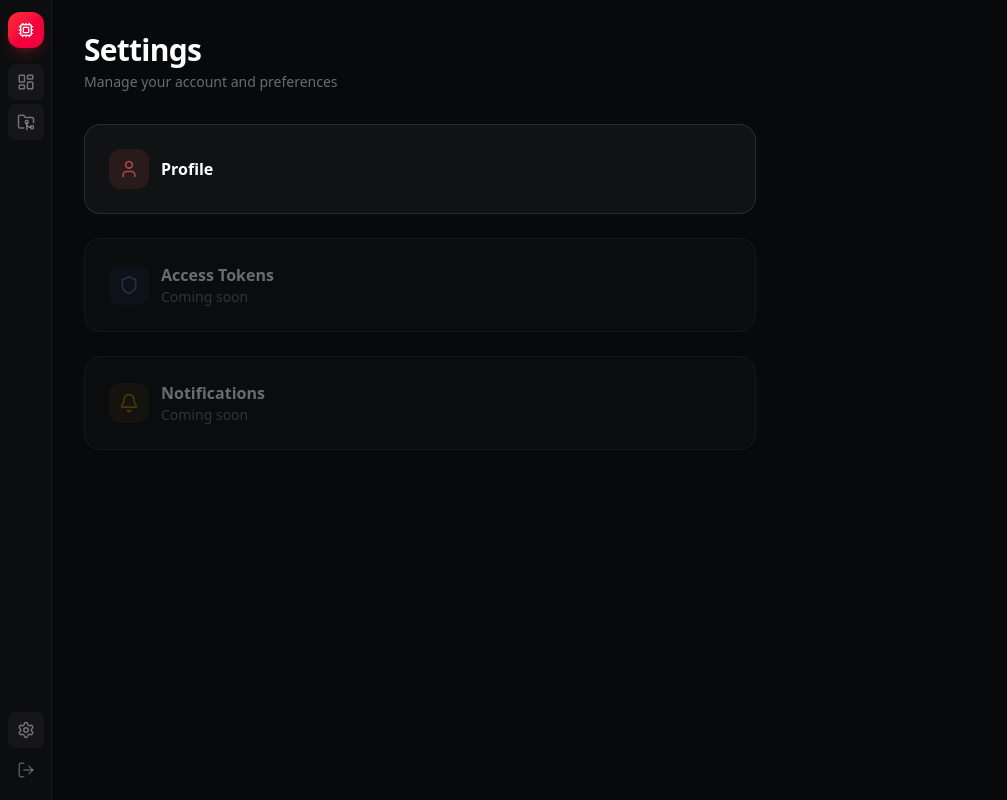
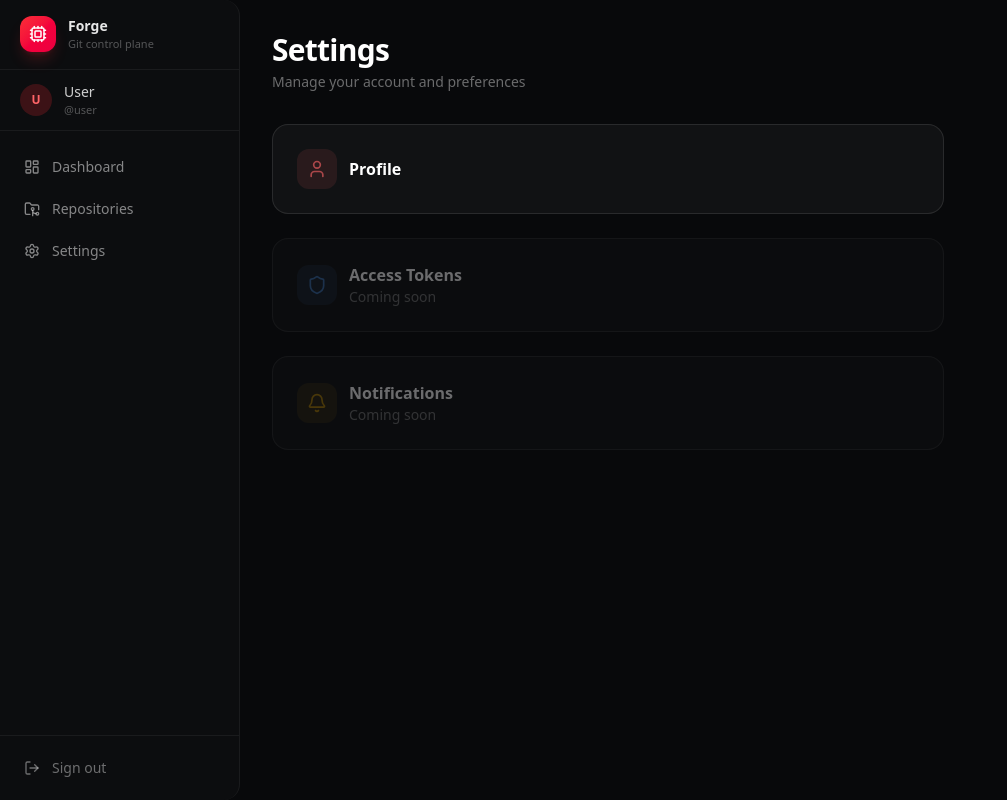
Before and after one commit to Velooroo/Forge, a SvelteKit app in the folder apps/web/: page /dashboard/settings in a window 1280 px wide. Shown: the whole page, without its empty margins (0-1007 px from the left). Built offline with nearby package versions, Linux system fonts and the light colour scheme.

Commit message:
Fix sidebar: GitLab-style full-height rounded sidebar

```diff
--- a/apps/web/src/routes/dashboard/+layout.svelte
+++ b/apps/web/src/routes/dashboard/+layout.svelte
@@ -1,116 +1,76 @@
 <script lang="ts">
-	import { LogOut, Cpu, LayoutDashboard, FolderGit2, Settings, User, Key } from 'lucide-svelte';
+	import { LogOut, Cpu, LayoutDashboard, FolderGit2, Settings, User, Key, ChevronRight } from 'lucide-svelte';
 	import { logout } from '../../api/auth';
-	import { fade, slide } from 'svelte/transition';
-	import { cubicOut, quintOut } from 'svelte/easing';
+	import { fade } from 'svelte/transition';
+	import { cubicOut } from 'svelte/easing';
 	import { onMount } from 'svelte';
 
 	let { children } = $props();
 
-	let activePanel = $state<'none' | 'nav' | 'files' | 'settings'>('none');
 	let mounted = $state(false);
 
 	onMount(() => { mounted = true; });
 
-	function togglePanel(panel: 'nav' | 'files' | 'settings') {
-		activePanel = activePanel === panel ? 'none' : panel;
-	}
+	const navItems: { href: string; icon: typeof LayoutDashboard; label: string }[] = [
+		{ href: '/dashboard', icon: LayoutDashboard, label: 'Dashboard' },
+		{ href: '/dashboard', icon: FolderGit2, label: 'Repositories' },
+		{ href: '/dashboard/settings', icon: Settings, label: 'Settings' },
+	];
 </script>
 
 <div class="flex min-h-screen bg-[#08090b] text-white">
-	<!-- ACTIVITY RAIL -->
-	<aside class="flex w-[52px] shrink-0 flex-col items-center border-r border-white/[0.06] bg-[#0c0d0f] py-3">
-		<button
-			onclick={() => window.location.href = '/dashboard'}
-			class="mb-4 flex h-9 w-9 items-center justify-center rounded-xl bg-gradient-to-br from-red-500 to-rose-600 shadow-lg shadow-red-500/20"
-		>
-			<Cpu class="h-4 w-4 text-white" />
-		</button>
-
-		<div class="flex flex-col items-center gap-1">
-			<button
-				onclick={() => togglePanel('nav')}
-				class="flex h-9 w-9 items-center justify-center rounded-lg transition-all duration-150 {activePanel === 'nav' ? 'bg-red-500/10 text-red-400' : 'bg-white/[0.04] text-white/40 hover:bg-white/10 hover:text-white'}"
-			>
-				<LayoutDashboard class="h-[18px] w-[18px]" />
-			</button>
-			<button
-				onclick={() => togglePanel('files')}
-				class="flex h-9 w-9 items-center justify-center rounded-lg transition-all duration-150 {activePanel === 'files' ? 'bg-red-500/10 text-red-400' : 'bg-white/[0.04] text-white/40 hover:bg-white/10 hover:text-white'}"
-			>
-				<FolderGit2 class="h-[18px] w-[18px]" />
-			</button>
+	<!-- SIDEBAR (GitLab-style) -->
+	<aside
+		class="relative flex w-60 shrink-0 flex-col overflow-hidden rounded-r-2xl border-r border-white/[0.06] bg-[#0c0d0f]"
+	>
+		<!-- Logo area -->
+		<div class="flex items-center gap-3 border-b border-white/[0.06] px-5 py-4">
+			<div class="flex h-9 w-9 items-center justify-center rounded-xl bg-gradient-to-br from-red-500 to-rose-600 shadow-lg shadow-red-500/20">
+				<Cpu class="h-[18px] w-[18px] text-white" />
+			</div>
+			<div>
+				<div class="text-sm font-semibold text-white/90">Forge</div>
+				<div class="text-[11px] text-white/30">Git control plane</div>
+			</div>
 		</div>
 
-		<div class="mt-auto flex flex-col items-center gap-1">
-			<button
-				onclick={() => togglePanel('settings')}
-				class="flex h-9 w-9 items-center justify-center rounded-lg transition-all duration-150 {activePanel === 'settings' ? 'bg-red-500/10 text-red-400' : 'bg-white/[0.04] text-white/40 hover:bg-white/10 hover:text-white'}"
-			>
-				<Settings class="h-[18px] w-[18px]" />
-			</button>
+		<!-- User context -->
+		<div class="border-b border-white/[0.06] px-5 py-3">
+			<div class="flex items-center gap-3">
+				<div class="flex h-8 w-8 items-center justify-center rounded-full bg-red-500/20 text-xs font-semibold text-red-400">
+					U
+				</div>
+				<div class="min-w-0 flex-1">
+					<div class="truncate text-sm text-white/80">User</div>
+					<div class="truncate text-[11px] text-white/30">@user</div>
+				</div>
+			</div>
+		</div>
+
+		<!-- Navigation -->
+		<nav class="flex-1 space-y-0.5 px-3 py-4">
+			{#each navItems as item}
+				<a
+					href={item.href}
+					class="flex items-center gap-3 rounded-xl px-3 py-2.5 text-sm text-white/50 transition-all hover:bg-white/[0.06] hover:text-white"
+				>
+					<svelte:component this={item.icon} class="h-4 w-4" />
+					<span>{item.label}</span>
+				</a>
+			{/each}
+		</nav>
+
+		<!-- Bottom actions -->
+		<div class="border-t border-white/[0.06] p-3">
 			<button
 				onclick={logout}
-				class="flex h-9 w-9 items-center justify-center rounded-lg text-white/30 transition-all hover:bg-white/10 hover:text-red-400"
+				class="flex w-full items-center gap-3 rounded-xl px-3 py-2.5 text-sm text-white/40 transition-all hover:bg-white/[0.06] hover:text-red-400"
 			>
-				<LogOut class="h-[18px] w-[18px]" />
+				<LogOut class="h-4 w-4" />
+				<span>Sign out</span>
 			</button>
 		</div>
 	</aside>
-
-	<!-- OVERLAY SIDEBAR -->
-	{#if activePanel !== 'none'}
-		<div
-			class="w-72 shrink-0 border-r border-white/[0.06] bg-[#0c0d0f] overflow-y-auto"
-			transition:slide={{ duration: 200, easing: quintOut, axis: 'x' }}
-		>
-			{#if activePanel === 'nav'}
-				<nav class="p-3 space-y-0.5">
-					<div class="mb-2 px-3 py-2 text-[11px] font-semibold uppercase tracking-[0.12em] text-white/30">Navigate</div>
-					<a href="/dashboard"
-						class="flex items-center gap-3 rounded-lg px-3 py-2 text-sm text-white/60 transition-all hover:bg-white/[0.06] hover:text-white"
-					>
-						<LayoutDashboard class="h-4 w-4" />
-						Dashboard
-					</a>
-					<a href="/dashboard"
-						class="flex items-center gap-3 rounded-lg px-3 py-2 text-sm text-white/60 transition-all hover:bg-white/[0.06] hover:text-white"
-					>
-						<FolderGit2 class="h-4 w-4" />
-						Repositories
-					</a>
-					<a href="/dashboard/settings"
-						class="flex items-center gap-3 rounded-lg px-3 py-2 text-sm text-white/60 transition-all hover:bg-white/[0.06] hover:text-white"
-					>
-						<Settings class="h-4 w-4" />
-						Settings
-					</a>
-				</nav>
-			{:else if activePanel === 'files'}
-				<div class="p-3">
-					<div class="mb-2 px-3 py-2 text-[11px] font-semibold uppercase tracking-[0.12em] text-white/30">Files</div>
-					<p class="px-3 text-xs text-white/20">Open a repository to browse files</p>
-				</div>
-			{:else if activePanel === 'settings'}
-				<nav class="p-3 space-y-0.5">
-					<div class="mb-2 px-3 py-2 text-[11px] font-semibold uppercase tracking-[0.12em] text-white/30">Settings</div>
-					<a href="/dashboard/settings"
-						class="flex items-center gap-3 rounded-lg px-3 py-2 text-sm text-white/60 transition-all hover:bg-white/[0.06] hover:text-white"
-					>
-						<User class="h-4 w-4" />
-						Account
-					</a>
-					<button disabled
-						class="flex w-full items-center gap-3 rounded-lg px-3 py-2 text-sm text-white/30 transition-all cursor-not-allowed"
-					>
-						<Key class="h-4 w-4" />
-						Access Tokens
-						<span class="ml-auto text-[10px] text-white/20">soon</span>
-					</button>
-				</nav>
-			{/if}
-		</div>
-	{/if}
 
 	<!-- MAIN -->
 	<main class="flex-1 overflow-auto">
```
